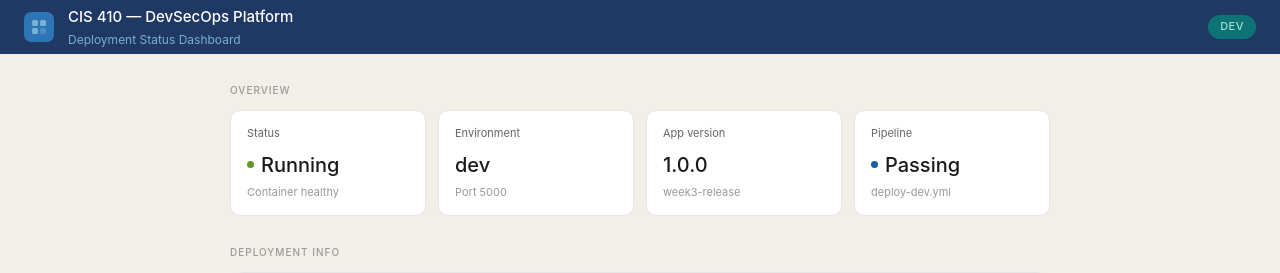
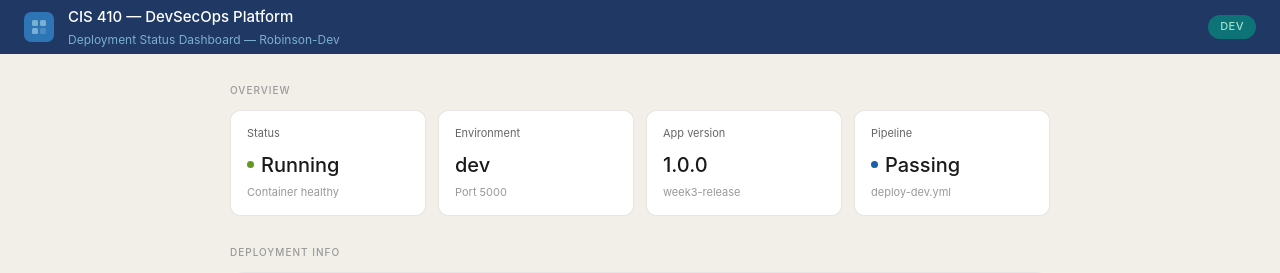
Before and after one commit to robinsju/cis-410-cybersecurity-automation, a Flask app: page / in a window 1280 px wide. Shown: the top 273 px of the page. Run offline with Flask 3, Linux system fonts and the light colour scheme.

```diff
--- a/app/templates/index.html
+++ b/app/templates/index.html
@@ -217,7 +217,7 @@
       </div>
       <div>
         <div class="topbar-title">CIS 410 &mdash; DevSecOps Platform</div>
-        <div class="topbar-sub">Deployment Status Dashboard</div>
+        <div class="topbar-sub">Deployment Status Dashboard &mdash; Robinson-Dev</div>
       </div>
     </div>
     <div class="env-badge">{{ env }}</div>
```
